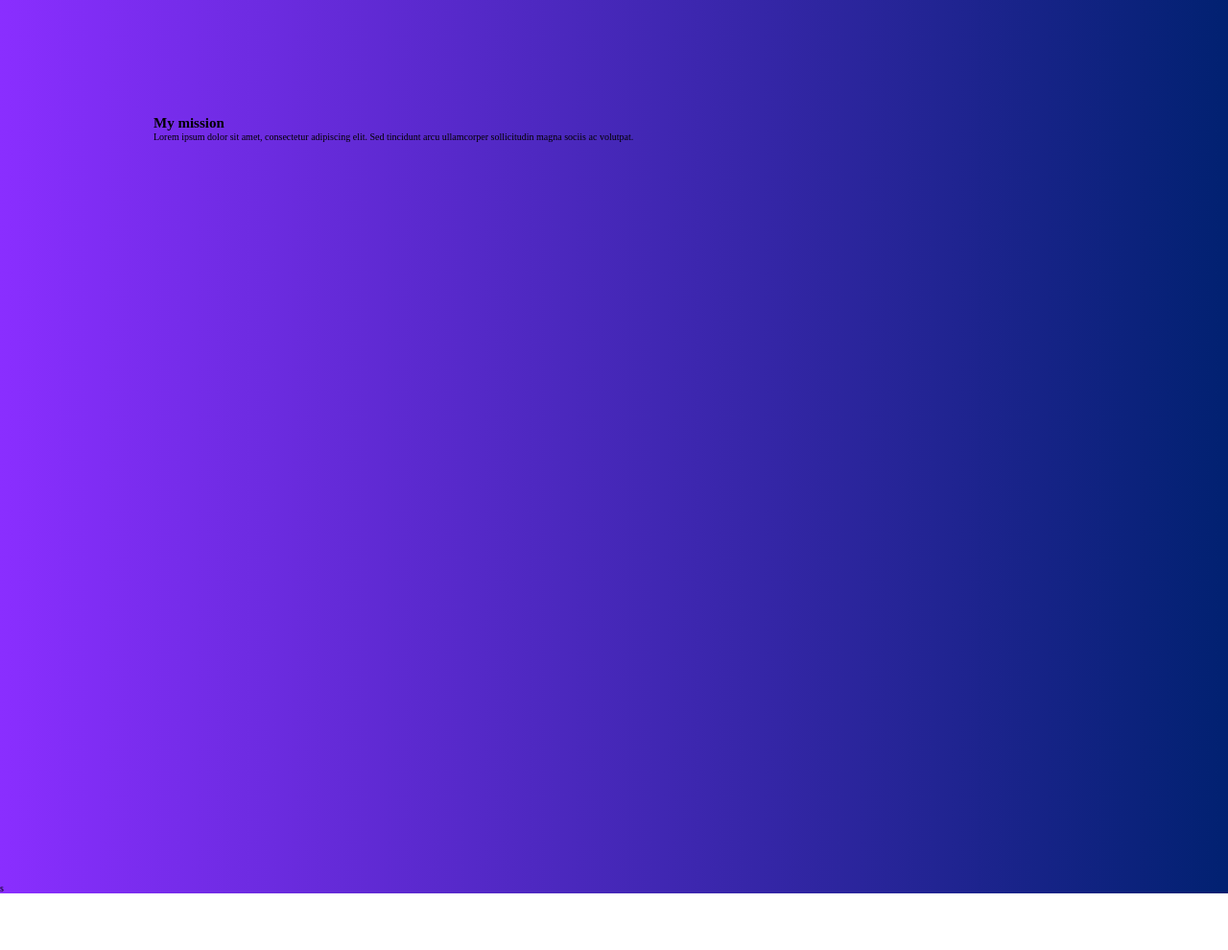
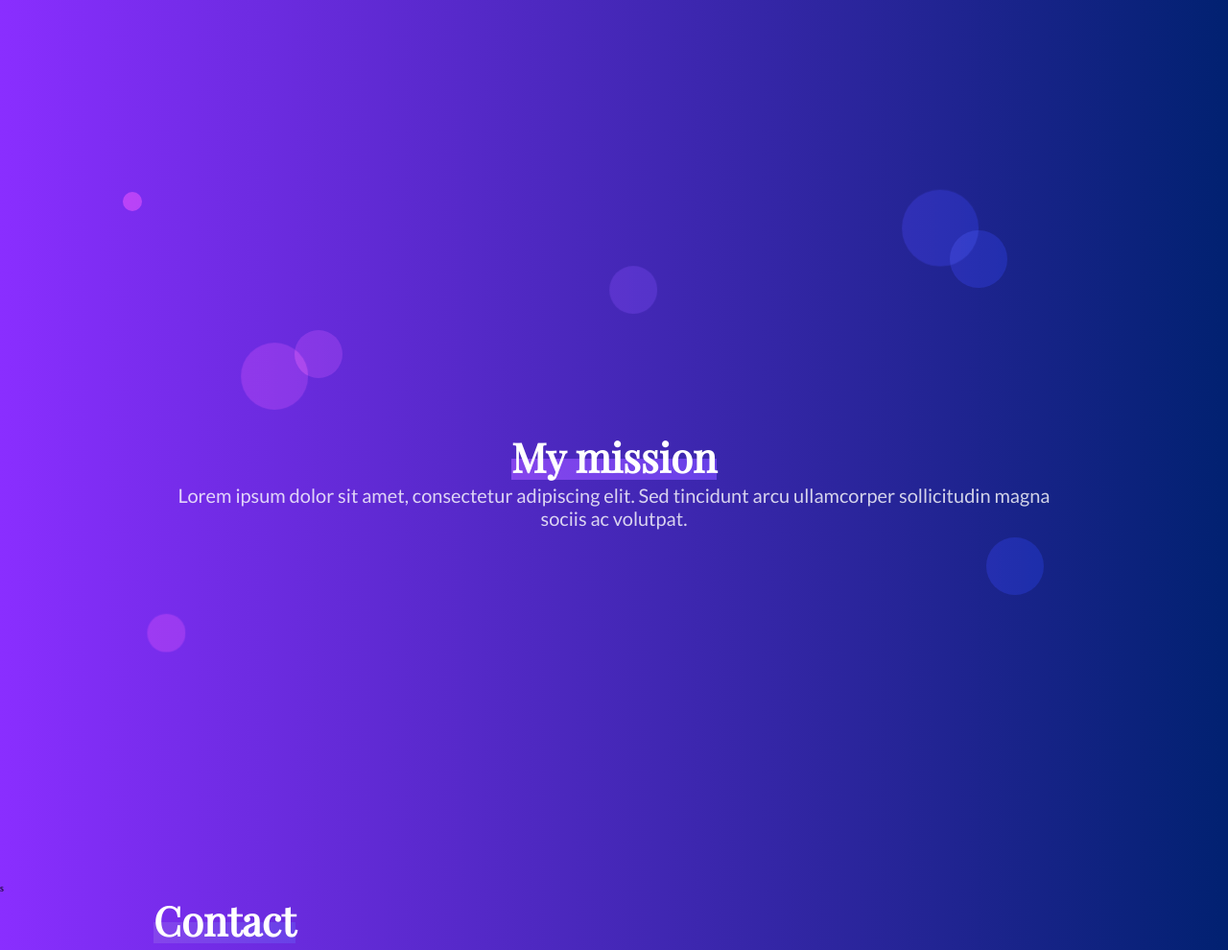
Before and after one commit to AdamanskaHub/Simon, a Gatsby site: page / in a window 1280 px wide. Shown: the part 1480-2470 px from the top of the page at 96% size. Before the commit the page ends 2411 px from the top, so only its background shows below. Built offline with nearby package versions, Linux system fonts and the light colour scheme; Gatsby itself is replaced by a stand-in of ours.

Commit message:
section two done and animated

```diff
--- a/src/pages/index.js
+++ b/src/pages/index.js
@@ -46,10 +46,21 @@ const IndexPage = (props) => {
       </div>
     </section>
 
-    <section className="section section__three">
-      <h2>{data.titlethree}</h2>
+    <section className="section sectionthree">
+      <h2><span className="fancy">{data.titlethree}</span></h2>
       <p>{data.parathree}</p>
+      <div className="bubble bubble1"></div>
+      <div className="bubble bubble2"></div>
+      <div className="bubble bubble3"></div>
+      <div className="bubble bubble4"></div>
+      <div className="bubble bubble5"></div>
+      <div className="bubble bubble6"></div>
+      <div className="bubble bubble7"></div>
+      <div className="bubble bubble8"></div>
+    </section>s
 
+    <section className="section sectionfour">
+      <h2><span className="fancy">Contact</span></h2>
     </section>s
   </div>
   )
--- a/src/sass/_animations.scss
+++ b/src/sass/_animations.scss
@@ -23,3 +23,15 @@
         border-radius: 30% 70% 70% 30%/30% 47% 53% 70%;
     }
 }
+
+@keyframes bubbling {
+    50% {
+        transform: translate(.7rem, .4rem);
+    }
+}
+
+@keyframes bubblingmore {
+    50% {
+        transform: translate(-.5rem, -.3rem);
+    }
+}
--- a/src/sass/_home.scss
+++ b/src/sass/_home.scss
@@ -83,21 +83,6 @@
     margin: 0 auto;
     max-width: 960px;
     height: 100vh;
-}
-
-.sectiontwo {
-
-    display: grid;
-grid-template-columns: repeat(2, 1fr);
-grid-template-rows: 1fr;
-grid-column-gap: 40px;
-grid-row-gap: 0px;
-align-items: center;
-color: rgba(255,255,255,.8);
-
-    img {
-        border-radius: 50%;
-    }
     h2 {
         font-size: 4.2em;
         color: #fff;
@@ -110,5 +95,138 @@ color: rgba(255,255,255,.8);
         margin-block-end: 4rem;
         line-height: normal;
     }
+}
+
+.sectiontwo {
+
+    display: grid;
+    grid-template-columns: repeat(2, 1fr);
+    grid-template-rows: 1fr;
+    grid-column-gap: 40px;
+    grid-row-gap: 0px;
+    align-items: center;
+    color: rgba(255,255,255,.8);
+
+    img {
+        border-radius: 50%;
+    }
+
 
 }
+
+.sectionthree {
+    max-width: 100%;
+    text-align: center;
+    display: flex;
+    align-items: center;
+    justify-content: center;
+    flex-direction: column;
+    color: rgba(255,255,255,.8);
+    position: relative;
+    background: linear-gradient(90deg, $bg-start 0%, $bg-end 100%);
+    p{
+        max-width: 960px;
+    }
+    .bubble{
+        mix-blend-mode: overlay;
+        border-radius: 50%;
+        position: absolute;
+    }
+    .bubble1{
+        width: 2rem;
+        height: 2rem;
+        background-color: rgba(255,255,255,.5);
+        left: 10%;
+        top: 10%;
+        transition: .5s ease;
+        &:hover{
+            background-color: rgba(255,255,255,.05);
+        }
+        animation: bubbling 5s ease-in-out infinite;
+    }
+    .bubble2{
+        width: 7rem;
+        height: 7rem;
+        background-color: rgba(255,255,255,.3);
+        left: 20%;
+        top: 30%;
+        transition: .5s ease;
+        &:hover{
+            background-color: rgba(255,255,255,.05);
+        }
+        animation: bubblingmore 3.5s ease-in-out infinite;
+    }
+    .bubble3{
+        width: 5rem;
+        height: 5rem;
+        background-color: rgba(255,255,255,.3);
+        left: 24%;
+        top: 28%;
+        transition: .5s ease;
+        &:hover{
+            background-color: rgba(255,255,255,.05);
+        }
+        animation: bubbling 5s ease-in-out infinite;
+    }
+    .bubble4{
+        width: 4rem;
+        height: 4rem;
+        background-color: rgba(255,255,255,.3);
+        left: 12%;
+        top: 65%;
+        transition: .5s ease;
+        &:hover{
+            background-color: rgba(255,255,255,.05);
+        }
+        animation: bubblingmore 4.5s ease-in-out infinite;
+    }
+    .bubble5{
+        width: 5rem;
+        height: 5rem;
+        background-color: rgba(255,255,255,.3);
+        left: 50%;
+        top: 20%;
+        transition: .5s ease;
+        &:hover{
+            background-color: rgba(255,255,255,.05);
+        }
+        animation: bubblingmore 3.5s ease-in-out infinite;
+    }
+    .bubble6{
+        width: 8rem;
+        height: 8rem;
+        background-color: rgba(255,255,255,.3);
+        right: 20%;
+        top: 10%;
+        transition: .5s ease;
+        &:hover{
+            background-color: rgba(255,255,255,.05);
+        }
+        animation: bubblingmore 3s ease-in-out infinite;
+    }
+    .bubble7{
+        width: 6rem;
+        height: 6rem;
+        background-color: rgba(255,255,255,.3);
+        right: 18%;
+        top: 15%;
+        transition: .5s ease;
+        &:hover{
+            background-color: rgba(255,255,255,.05);
+        }
+        animation: bubblingmore 5s ease-in-out infinite;
+    }
+    .bubble8{
+        width: 6rem;
+        height: 6rem;
+        background-color: rgba(255,255,255,.3);
+        right: 15%;
+        top: 55%;
+        transition: .5s ease;
+        &:hover{
+            background-color: rgba(255,255,255,.05);
+        }
+        animation: bubbling 5s ease-in-out infinite;
+    }
+
+}
```
